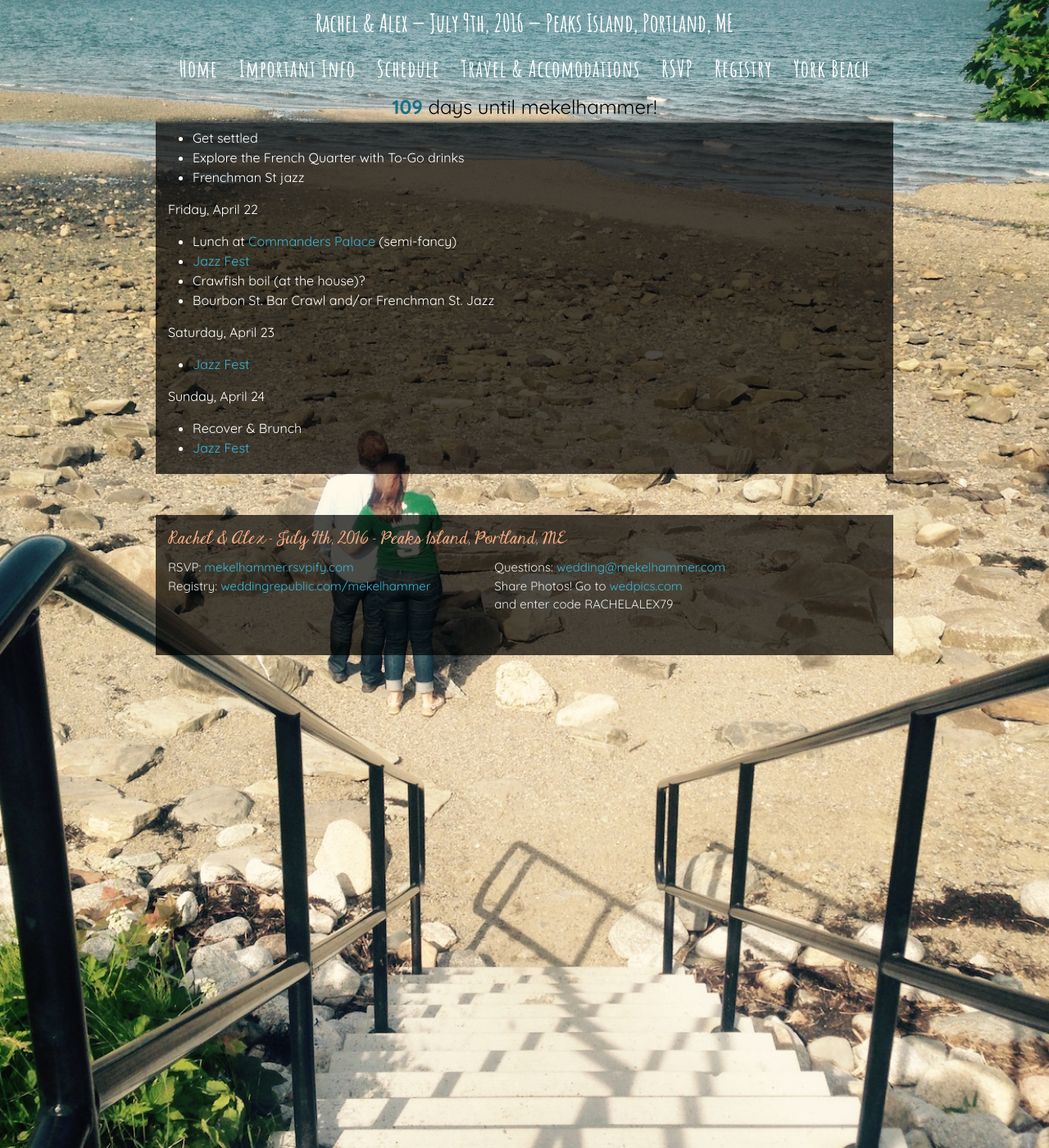
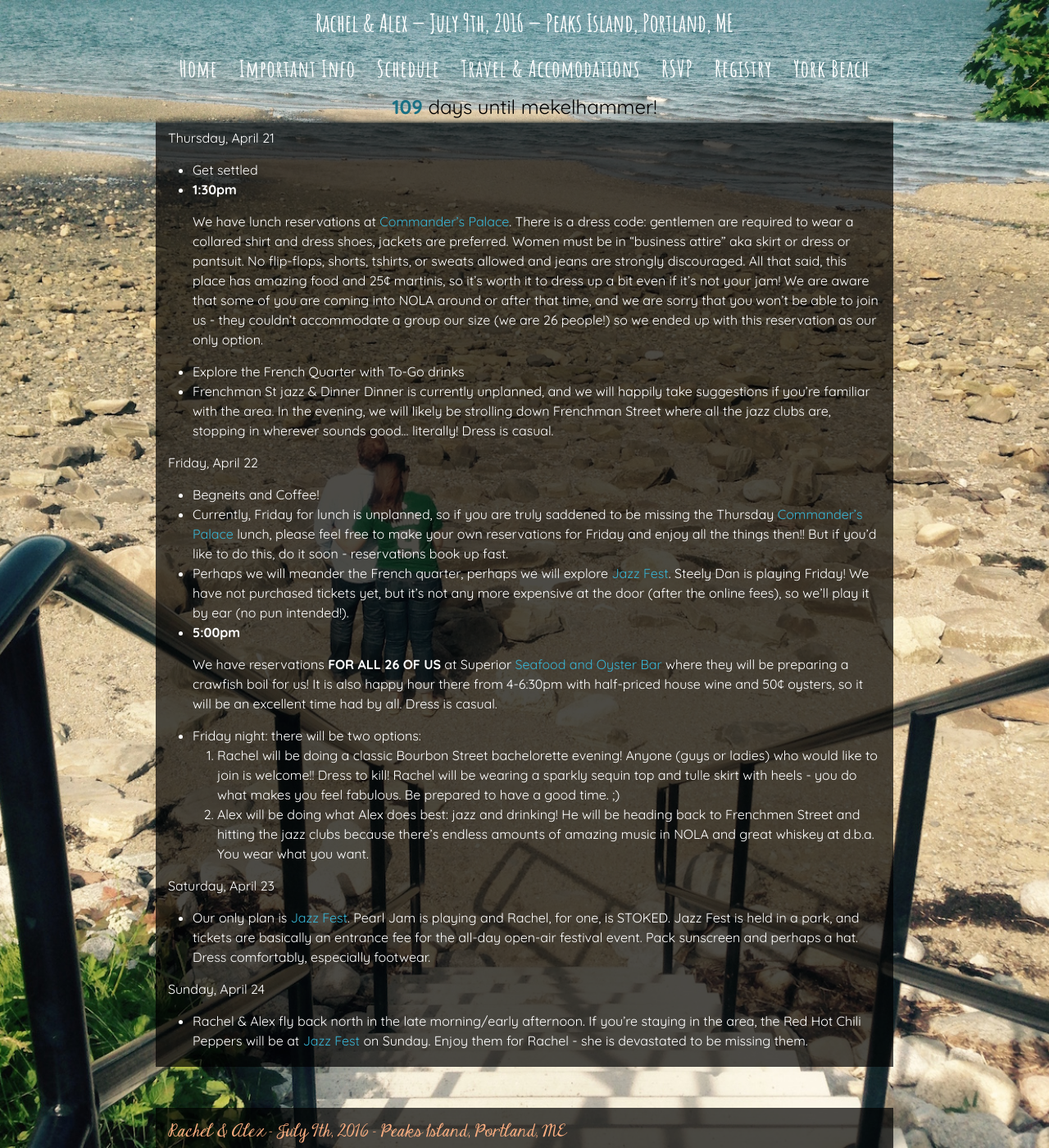
Before and after one commit to amekelburg/wedsite, a Jekyll site: the page built from nola.md, in a window 1280 px wide and 1400 px high, scrolled down 243 px. Shown: the whole window at 82% size. Built offline with Jekyll 4.4.1, drawn with Linux system fonts in a browser that asks for light colours; some web fonts are replaced; comment, search, counter and statistics services are not loaded.

Commit message:
update nola page schedule and drinkwell link

```diff
--- a/nola.md
+++ b/nola.md
@@ -5,7 +5,7 @@
 
 ## <a href="http://www.wwoz.org/listen/player" target="_blank" style='font-family:Arial'>Get in the mood!</a>
 
-
+You may want to bring some [Drinkwel](http://amzn.to/1RhuEPH).
 
 ### Events
 
@@ -14,21 +14,36 @@
 Thursday, April 21
 
 * Get settled
+* **1:30pm**
+
+  We have lunch reservations at [Commander's Palace](http://www.commanderspalace.com/). There is a dress code: gentlemen are required to wear a collared shirt and dress shoes, jackets are preferred. Women must be in "business attire" aka skirt or dress or pantsuit. No flip-flops, shorts, tshirts, or sweats allowed and jeans are strongly discouraged. All that said, this place has amazing food and 25¢ martinis, so it's worth it to dress up a bit even if it's not your jam! We are aware that some of you are coming into NOLA around or after that time, and we are sorry that you won't be able to join us - they couldn't accommodate a group our size (we are 26 people!) so we ended up with this reservation as our only option.
+
 * Explore the French Quarter with To-Go drinks
-* Frenchman St jazz
+* Frenchman St jazz & Dinner
+  Dinner is currently unplanned, and we will happily take suggestions if you're familiar with the area. In the evening, we will likely be strolling down Frenchman Street where all the jazz clubs are, stopping in wherever sounds good... literally! Dress is casual.
+
+
 
 Friday, April 22
 
-* Lunch at [Commanders Palace](http://www.commanderspalace.com/) (semi-fancy)
-* [Jazz Fest](http://lineup.nojazzfest.com/?sort=FridayApril22)
-* Crawfish boil (at the house)?
-* Bourbon St. Bar Crawl and/or Frenchman St. Jazz
+* Begneits and Coffee!
+* Currently, Friday for lunch is unplanned, so if you are truly saddened to be missing the Thursday [Commander's Palace](http://www.commanderspalace.com/) lunch, please feel free to make your own reservations for Friday and enjoy all the things then!! But if you'd like to do this, do it soon - reservations book up fast.
+* Perhaps we will meander the French quarter, perhaps we will explore [Jazz Fest](http://lineup.nojazzfest.com/?sort=FridayApril22). Steely Dan is playing Friday! We have not purchased tickets yet, but it's not any more expensive at the door (after the online fees), so we'll play it by ear (no pun intended!).
+* **5:00pm**
+
+  We have reservations **FOR ALL 26 OF US** at Superior [Seafood and Oyster Bar](http://www.superiorseafoodnola.com/) where they will be preparing a crawfish boil for us! It is also happy hour there from 4-6:30pm with half-priced house wine and 50¢ oysters, so it will be an excellent time had by all. Dress is casual.
+
+* Friday night: there will be two options:
+  1. Rachel will be doing a classic Bourbon Street bachelorette evening! Anyone (guys or ladies) who would like to join is welcome!! Dress to kill! Rachel will be wearing a sparkly sequin top and tulle skirt with heels - you do what makes you feel fabulous. Be prepared to have a good time. ;)
+  2. Alex will be doing what Alex does best: jazz and drinking! He will be heading back to Frenchmen Street and hitting the jazz clubs because there's endless amounts of amazing music in NOLA and great whiskey at d.b.a. You wear what you want.
+
+
 
 Saturday, April 23
 
-* [Jazz Fest](http://lineup.nojazzfest.com/?sort=SaturdayApril23)
+* Our only plan is [Jazz Fest](http://lineup.nojazzfest.com/?sort=SaturdayApril23). Pearl Jam is playing and Rachel, for one, is STOKED. Jazz Fest is held in a park, and tickets are basically an entrance fee for the all-day open-air festival event. Pack sunscreen and perhaps a hat. Dress comfortably, especially footwear.
+
 
 Sunday, April 24
 
-* Recover &amp; Brunch
-* [Jazz Fest](http://lineup.nojazzfest.com/?sort=SundayApril24)
+* Rachel & Alex fly back north in the late morning/early afternoon. If you're staying in the area, the Red Hot Chili Peppers will be at [Jazz Fest](http://lineup.nojazzfest.com/?sort=SundayApril24) on Sunday. Enjoy them for Rachel - she is devastated to be missing them.
```
